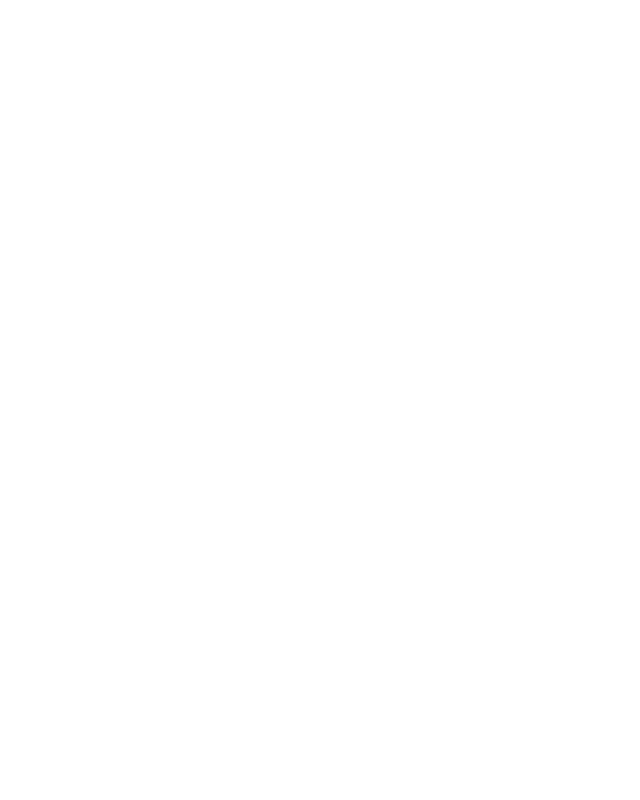
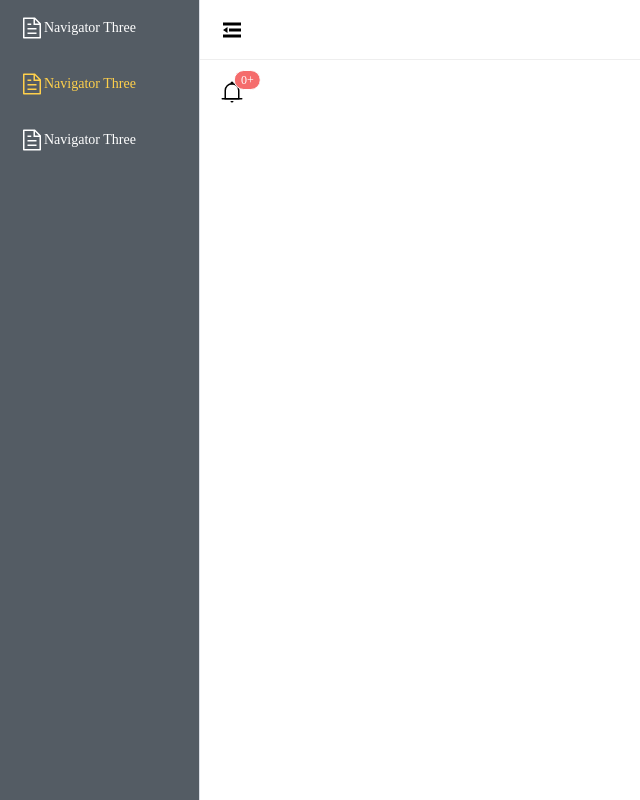
Before and after one commit to xuech/x-plus-components, a Vue app: page /notification in a window 1280 px wide. Before the commit this address had no page. Shown: the whole page, without its empty margins (0-640 px from the left). Built offline with nearby package versions, Linux system fonts and the light colour scheme.

Commit message:
通知组件

```diff
--- a/src/components/index.ts
+++ b/src/components/index.ts
@@ -2,8 +2,9 @@
 import chooseArea from './chooseArea'
 import chooseIcon from './chooseIcon'
 import trend from './trend'
+import notification from './notification'
 
-const components = [chooseArea, chooseIcon, trend]
+const components = [chooseArea, chooseIcon, trend, notification]
 export default {
   install(app: App) {
     components.map((item) => {
--- /dev/null
+++ b/src/components/notification/index.ts
@@ -0,0 +1,8 @@
+import { App } from 'vue'
+import notification from './src/index.vue'
+
+export default {
+  install(app: App) {
+    app.component('m-notification', notification)
+  },
+}
--- /dev/null
+++ b/src/components/notification/src/index.vue
@@ -0,0 +1,32 @@
+<template>
+  <el-badge :value="value" :max="max" :is-dot="isDot">
+  <component :is="`el-icon-${toLine(icon)}`"></component>
+
+  </el-badge>
+</template>
+
+<script lang="ts" setup>
+import {toLine} from '../../../utils';
+const props = defineProps({
+  icon: {
+    type: String,
+    default: 'Bell',
+  },
+  vaule: {
+    type: [String,Number],
+    default: '',
+  },
+  max: {
+    type: Number,
+    default: 0,
+  },
+  isDot: {
+    type: Boolean,
+    default: false,
+  },
+})
+</script>
+
+<style lang="scss" scoped>
+
+</style>
--- a/src/router/index.ts
+++ b/src/router/index.ts
@@ -23,6 +23,10 @@
         path: '/trend',
         component: () => import('../views/trend/index.vue'),
       },
+      {
+        path: '/notification',
+        component: () => import('../views/notification/index.vue'),
+      },
     ],
   },
 ]
--- /dev/null
+++ b/src/views/notification/index.vue
@@ -0,0 +1,13 @@
+<template>
+  <div>
+    <div class="flex">
+      <m-notification :value="50"></m-notification>
+    </div>
+  </div>
+</template>
+
+<style lang="scss" scoped>
+.flex {
+  display: flex;
+}
+</style>
```
